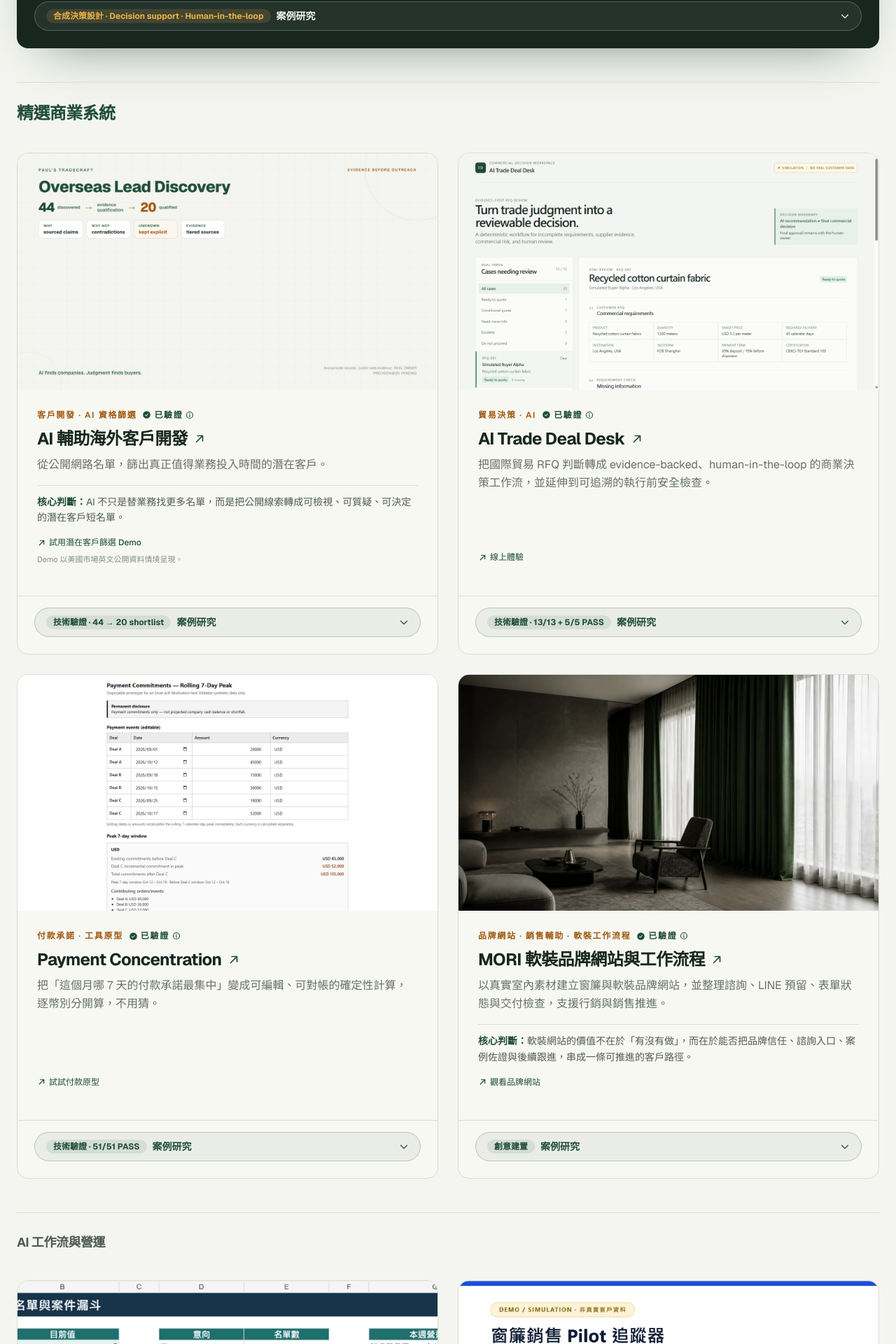
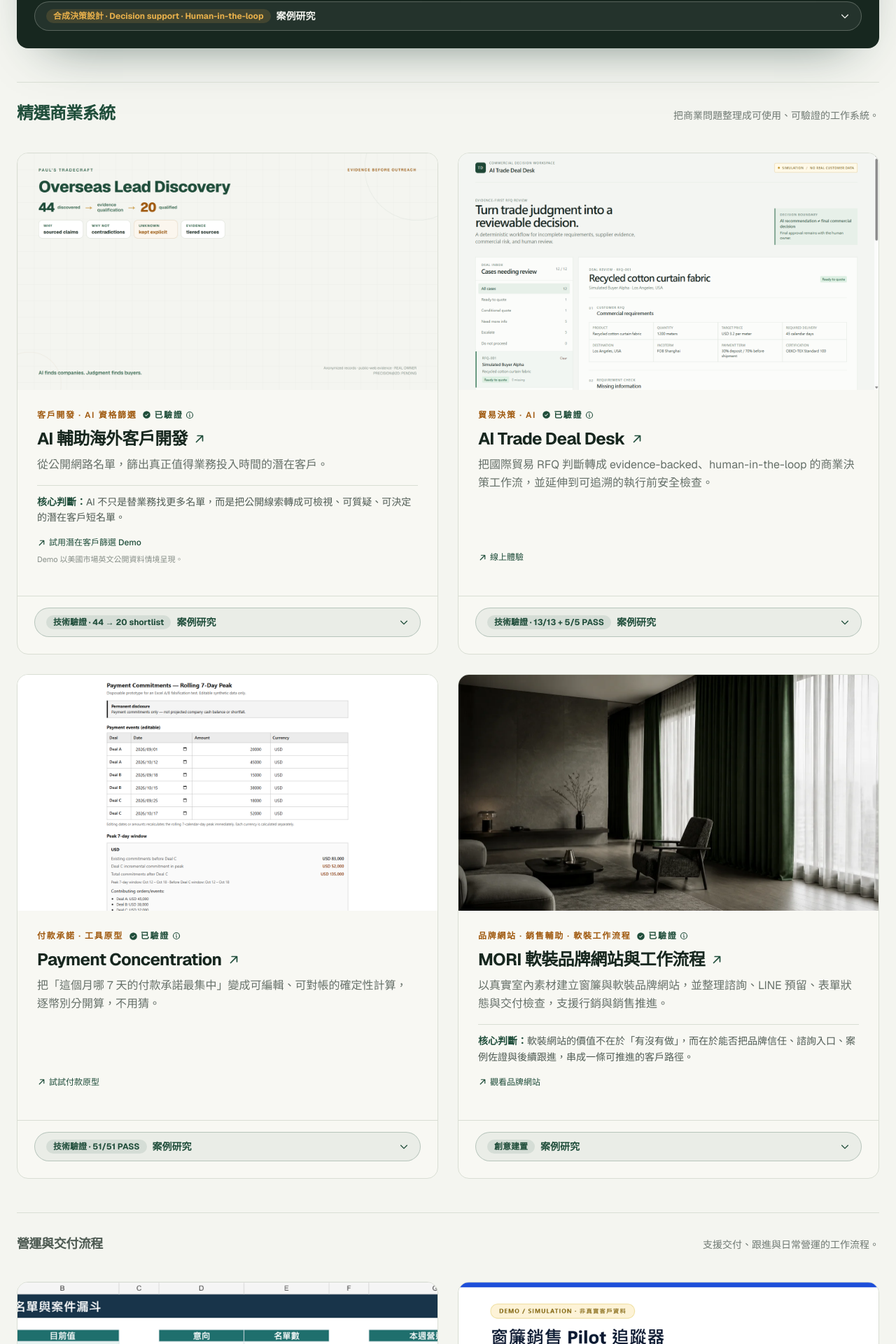
Before and after one commit to apchen1978/pauls-tradecraft, a React (Vite) app: page / in a window 1280 px wide. Shown: the part 1781-3701 px from the top of the page at 70% size. Built offline with nearby package versions, Linux system fonts and the light colour scheme.

Commit message:
feat: clarify commercial work portfolio hierarchy

```diff
--- a/src/components/Works.jsx
+++ b/src/components/Works.jsx
@@ -251,7 +251,7 @@ export default function Works() {
   const sections = SECTION_ORDER.map((id) => ({
     id,
     label: t.works.sections[id],
-    note: id === "labs" ? t.works.labsNote : "",
+    note: t.works.sections.notes[id],
     works: [...works]
       .filter((w) => w.section === id && w.id !== featuredSystem.id)
       .sort((a, b) => (a.featuredRank ?? Number.MAX_SAFE_INTEGER) - (b.featuredRank ?? Number.MAX_SAFE_INTEGER)),
--- a/src/i18n.jsx
+++ b/src/i18n.jsx
@@ -29,7 +29,16 @@ const dict = {
       eyebrow: "Selected Works",
       headline: "精選作品",
       sub: "每一件都有證據鏈：可重跑驗證、可檢視產出，不是 PPT 上的口號。",
-      sections: { commercial: "精選商業系統", operations: "AI 工作流與營運", labs: "實驗室與實驗" },
+      sections: {
+        commercial: "精選商業系統",
+        operations: "營運與交付流程",
+        labs: "實驗與探索",
+        notes: {
+          commercial: "把商業問題整理成可使用、可驗證的工作系統。",
+          operations: "支援交付、跟進與日常營運的工作流程。",
+          labs: "保留技術廣度、好奇心與快速實作能力。",
+        },
+      },
       labsNote: "快速把想法變成可運行的軟體並測試。",
       linkPending: "已驗證產物 · 無公開 demo",
       statusVerified: "已驗證",
@@ -229,7 +238,16 @@ const dict = {
       eyebrow: "Selected Works",
       headline: "Selected work",
       sub: "Every piece ships with an evidence chain: rerunnable checks, inspectable outputs, no empty claims.",
-      sections: { commercial: "Featured Commercial Systems", operations: "AI Workflow & Operations", labs: "Labs & Experiments" },
+      sections: {
+        commercial: "Featured Commercial Work",
+        operations: "Operations & Delivery Workflows",
+        labs: "Experiments & Builds",
+        notes: {
+          commercial: "Commercial problems turned into usable, verifiable systems.",
+          operations: "Supporting workflows for delivery, follow-up, and daily operations.",
+          labs: "Evidence of technical range, curiosity, and execution speed.",
+        },
+      },
       labsNote: "Rapidly turning ideas into working software and testing them.",
       linkPending: "Verified artifact · no public demo",
       statusVerified: "Verified",
```
